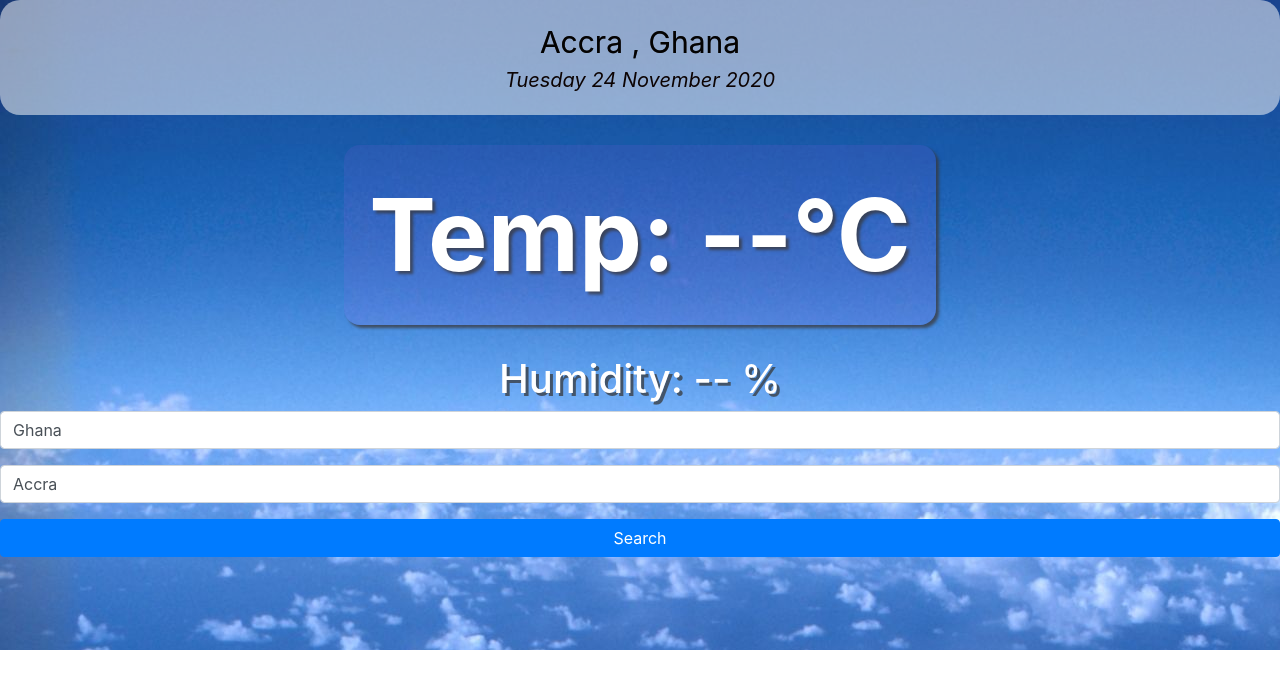
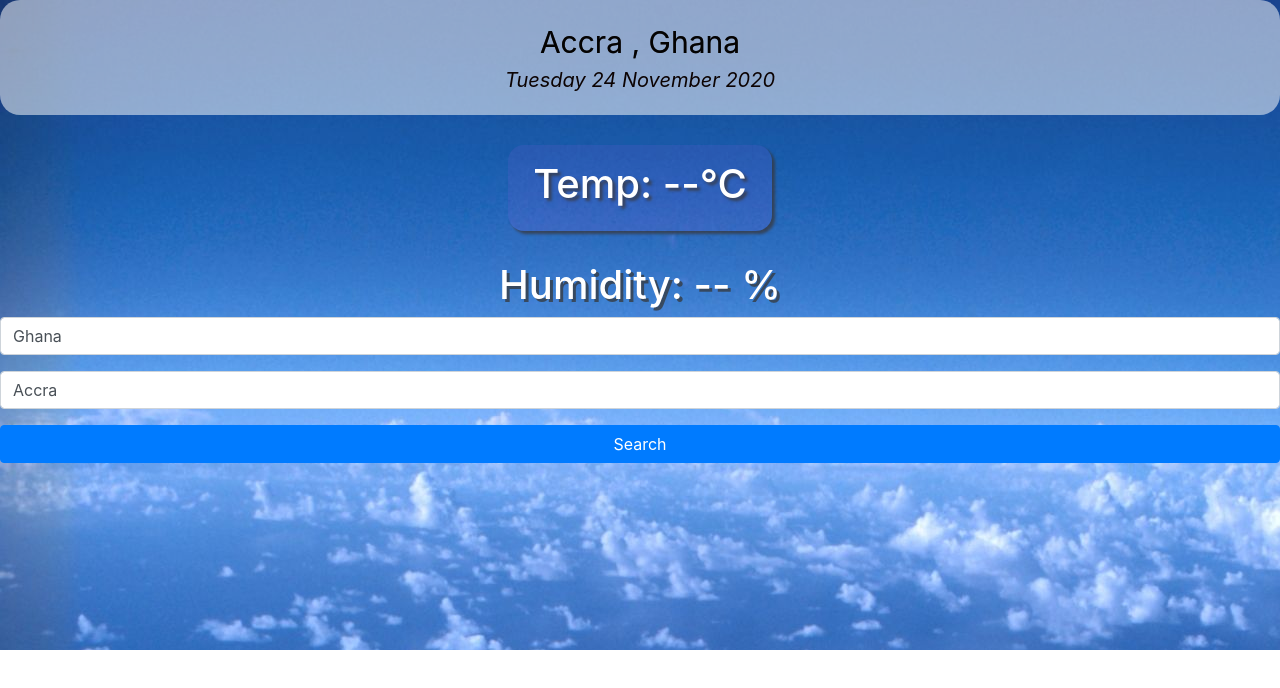
Before and after one commit to kudieyram/weather-app, a React (Create React App) app: page /dashboard in a window 1280 px wide. Shown: the top 688 px of the page. Built offline with nearby package versions, Linux system fonts and the light colour scheme.

Commit message:
editted codes

```diff
--- a/src/component/Home.js
+++ b/src/component/Home.js
@@ -11,16 +11,18 @@ const api = {
 
 function HomeComponent () {
 
+    // Defining the variable weather and specify the key and value I want to display on my home page
     const [weather, setWeather] = useState({
         "temp": "--",
          "humidity": "--",
     })
 
+    // Defining the variables, country and city. Added the country and city in the string so as to have "a placeholder" of these two.
     const [country, setCountry] = useState('Ghana')
 
     const [city, setCity] = useState('Accra')
 
-    //#region
+    // The functions below handling the various changes that happen on the setValue.
 
     const handleCountryChange = (e) => {
         setCountry(e.target.value)
@@ -31,10 +33,7 @@ function HomeComponent () {
         setCity(e.target.value)
     }
 
-
-    //#endregion
-
-
+    // This function handles search
     const search = (e) => {
         e.preventDefault();
         if (country ==="" || city ===""){
@@ -57,7 +56,7 @@ function HomeComponent () {
         }
 
 
-
+    //  This function defines the current date of the day
     const dateBuilder = (d) =>{
                 let months = ['January', 'February', 'March', 'April', 'May', 'June', 'July', 'August', 'September', 'October', 'November','December'];
 
@@ -83,9 +82,13 @@ function HomeComponent () {
                 <div>
                     <div className='weather-box'>
                         <div className='temp'>
-                           Temp: {weather.temp}°C
+                        <h1> Temp: {weather.temp}°C </h1>
                         </div>
-                        <div className='weather'><h1>Humidity: {weather.humidity} %</h1></div>
+
+                        <div className='weather'>
+                            <h1>Humidity: {weather.humidity} %</h1>
+                        </div>
+
                     </div>
                 </div>
                     <form>
```
Also changed, not shown: 1 other file (tests, documents, lock files or other folders).
